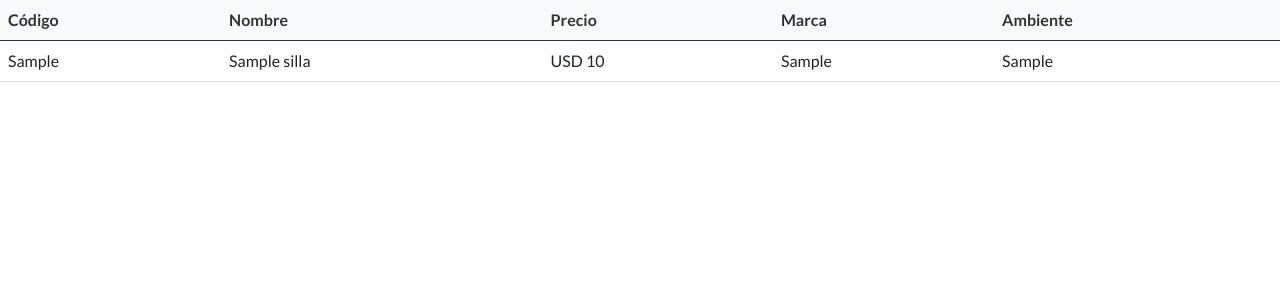
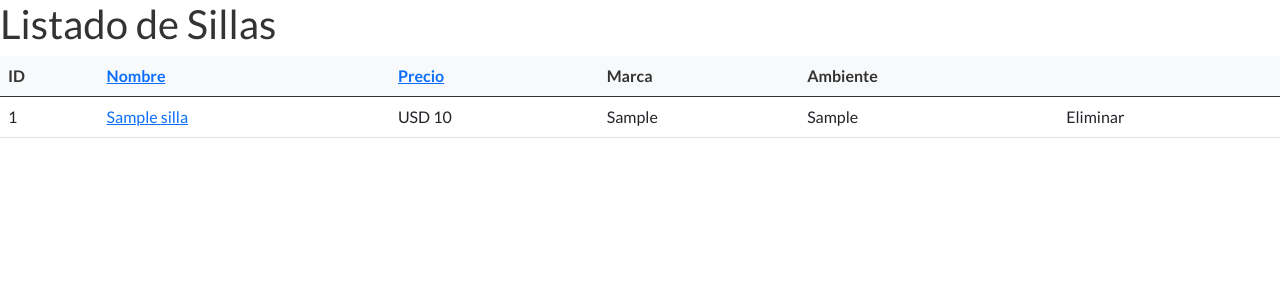
Before and after one commit to FlorenciaBuenahora/sillas, a PHP site: page /admin/sillas.php in a window 1280 px wide. Shown: the top 300 px of the page. Run offline with PHP 8.4, Linux system fonts and the light colour scheme; tables that the repository leaves empty or names only in its code hold one stand-in row (values such as "Sample post").

Commit message:
sillas listado

```diff
--- a/admin/sillas.php
+++ b/admin/sillas.php
@@ -1,7 +1,24 @@
 <?php
 include("../conexion.php");
 
-$queryListaSillas = "SELECT Codigo, Nombre, Precio, Marca, Ambiente from sillas";
+$queryListaSillas = "SELECT ID, Nombre, Precio, Marca, Ambiente from sillas";
+
+// Si orden esta seteado
+if(isset($_GET['orden'])) {
+    $orden = $_GET['orden'];
+    switch ($orden) {
+        // Si el valor es nombre:
+        case 'Nombre':
+            $queryListaSillas = $queryListaSillas." ORDER BY Nombre";
+            break;
+
+        // Si el valor es precio:
+        case 'Precio':
+            $queryListaSillas = $queryListaSillas." ORDER BY Precio";
+            break;
+    }
+}
+
 $resultListaSillas = mysqli_query($link, $queryListaSillas);
 // var_dump ($resultListaSillas);
 ?>
@@ -17,14 +34,16 @@ $resultListaSillas = mysqli_query($link, $queryListaSillas);
     <title>Sillas</title>
 </head>
 <body>
+    <h1>Listado de Sillas</h1>
     <table class="table">
         <thead class="table-light">
             <tr>
-                <th scope="col">Código</th>
-                <th scope="col">Nombre</th>
-                <th scope="col">Precio</th>
+                <th scope="col">ID</th>
+                <th scope="col"><a href="sillas.php?orden=Nombre">Nombre</a></th>
+                <th scope="col"><a href="sillas.php?orden=Precio">Precio</a></th>
                 <th scope="col">Marca</th>
                 <th scope="col">Ambiente</th>
+                <th scope="col"></th>
             </tr>
         </thead>
         <tbody>
@@ -36,11 +55,12 @@ $resultListaSillas = mysqli_query($link, $queryListaSillas);
             <?php
                 while($unaSilla=mysqli_fetch_array($resultListaSillas)) {
                     echo "<tr>";
-                        echo "<td>$unaSilla[Codigo]</td>";
-                        echo "<td>$unaSilla[Nombre]</td>";
+                        echo "<td>$unaSilla[ID]</td>";
+                        echo "<td><a href='../ampliacion.php?ID=$unaSilla[ID]' target='_blank'>$unaSilla[Nombre]</a></td>";
                         echo "<td>USD $unaSilla[Precio]</td>";
                         echo "<td>$unaSilla[Marca]</td>";
                         echo "<td>$unaSilla[Ambiente]</td>";
+                        echo "<td>Eliminar</td>";
                     echo "</tr>";
                 }
             ?>
```
